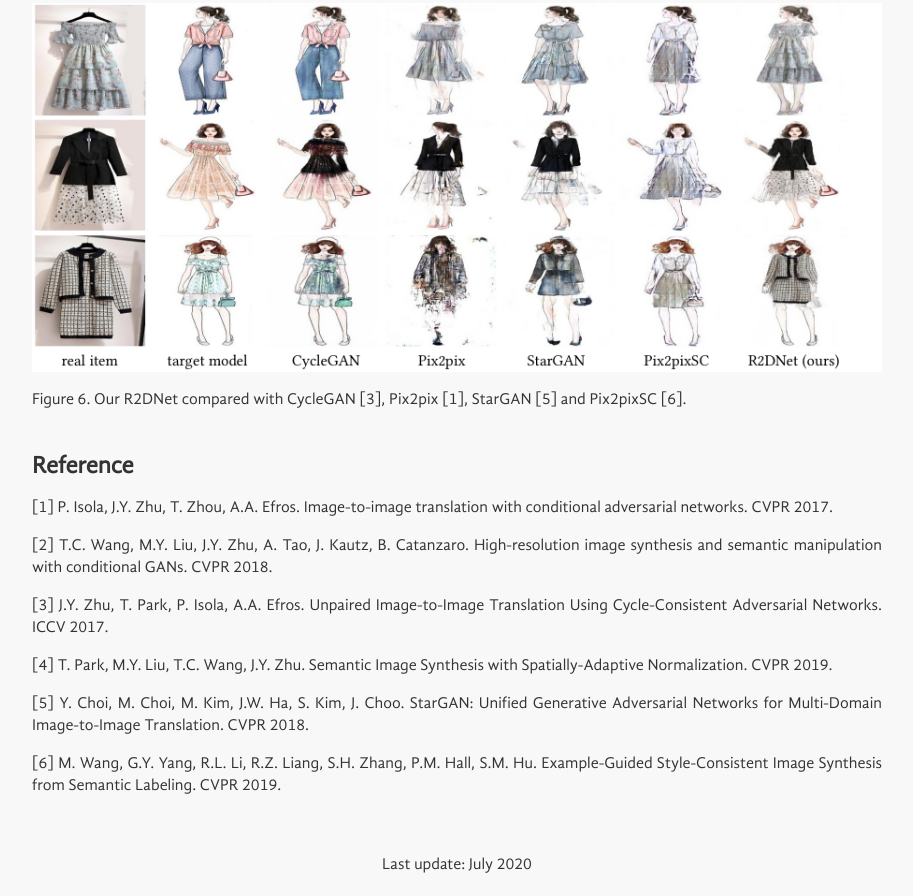
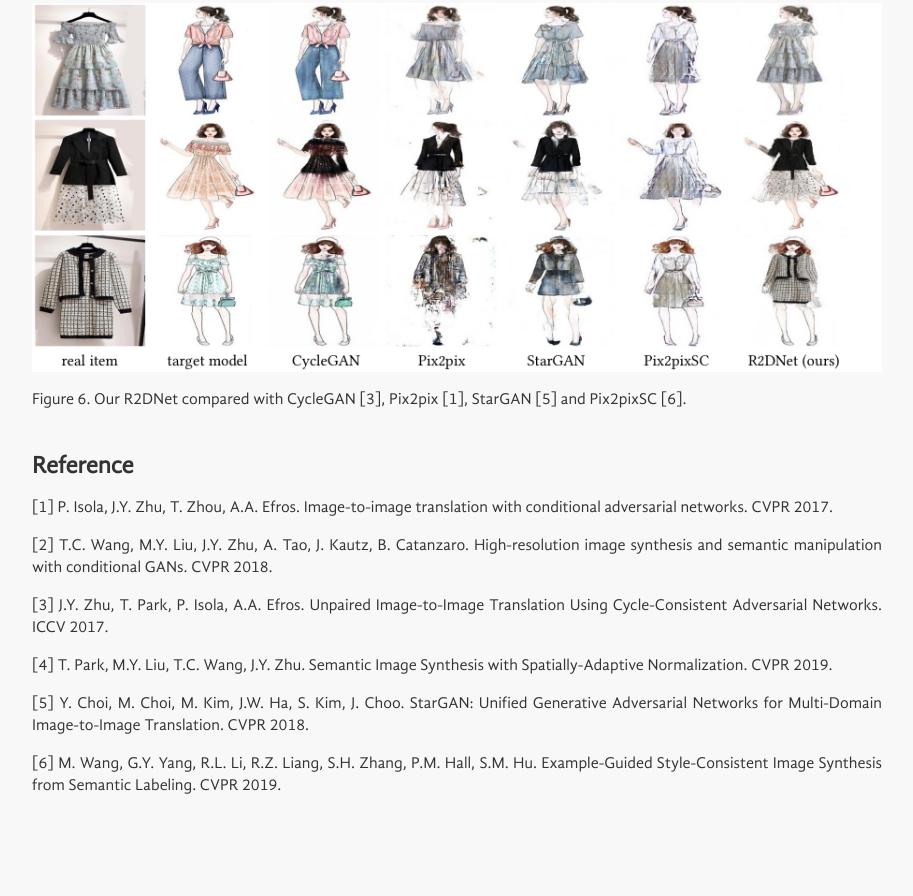
Before and after one commit to VictoriaHY/FashionDesignTransfer, a plain HTML site: page docs/index.html in a window 1280 px wide. Shown: the part 3127-4023 px from the top of the page, without its empty margins (183-1096 px from the left). Drawn offline with Linux system fonts and the light colour scheme.

Commit message:
Update index.html

```diff
--- a/docs/index.html
+++ b/docs/index.html
@@ -127,7 +127,7 @@
 		<br></br>
 
 
-	<p class="banner"align="center">Last update: July 2020</p>
+
   </div>
 </div>
 </body>
```
